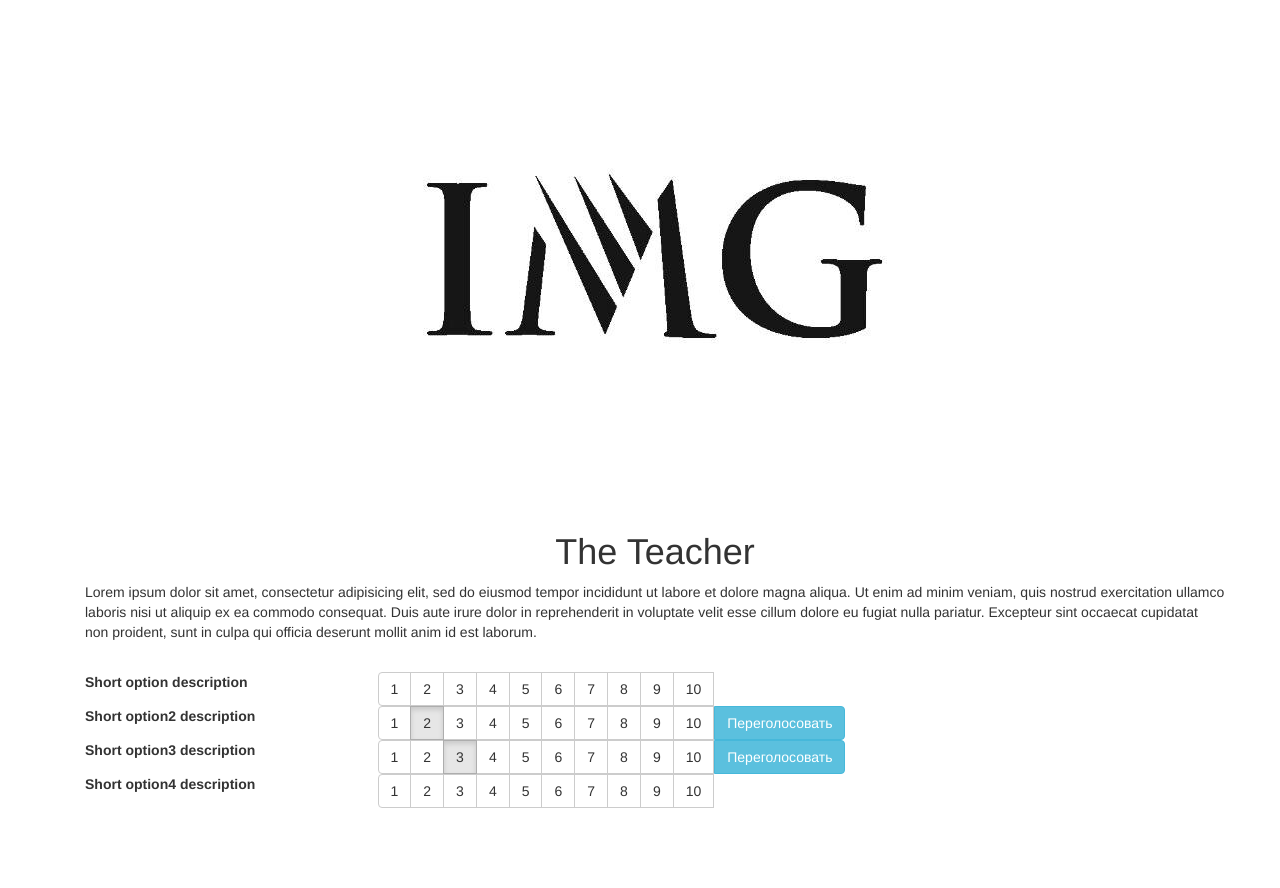
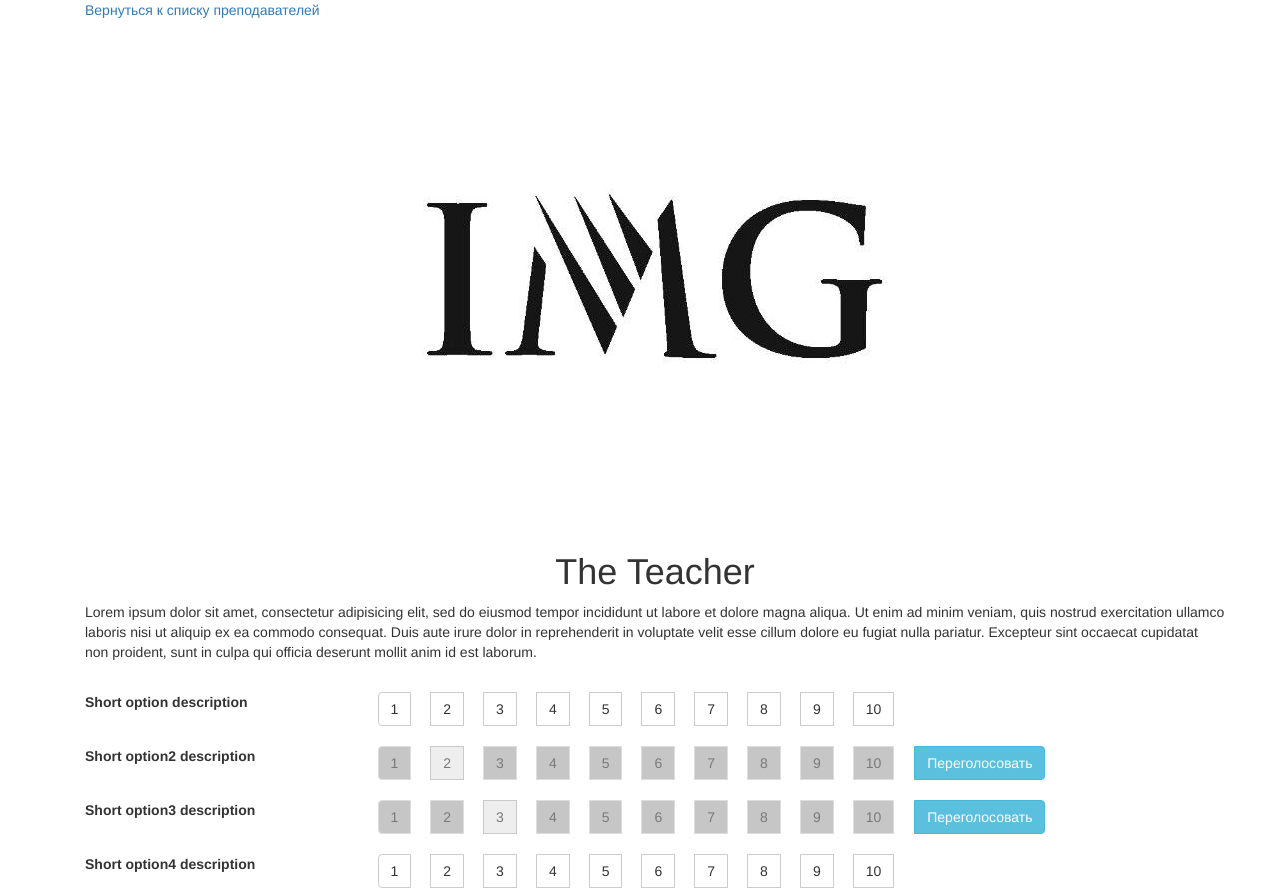
Before and after one commit to swnsma/teachers, a plain HTML site: page index.html at #/teachers in a window 1280 px wide. Both pictures are taken after a click on the link "Teacher2". Before the commit the page ends 808 px from the top, so only its background shows below. Drawn offline with Linux system fonts and the light colour scheme.

Commit message:
Change styles. Ready for presentation

```diff
--- a/css/style.css
+++ b/css/style.css
@@ -34,3 +34,12 @@
 .teacher-name {
     font-size: 20px;
 }
+.vote-option {
+    margin-top: 20px;
+}
+.vote-option label {
+    margin-right: 20px;
+}
+.disabled {
+    background-color: darkgray;
+}
--- a/js/controllers/teacherVoteController.js
+++ b/js/controllers/teacherVoteController.js
@@ -1,7 +1,6 @@
 app.controller('TeacherVoteController',
     ['$scope', "$http", '$routeParams', 'teacher', function($scope, $http, $routeParams, teacher){
-        console.log($routeParams)
         teacher.fn($routeParams.id, function(data) {
             $scope.teacher = new Teacher(data.teacher, $http);
-        })
+        });
     }]);
--- a/js/models/vote-option.js
+++ b/js/models/vote-option.js
@@ -12,13 +12,13 @@ function VoteOption(data, $http)
     }
     self.vote = function(teacher, $index) {
         if(self.value!= $index+1) {
-            $http.post('/vote', {id: teacher, option: self.id, value: $index+1})
-                .then(
-                function() {
+            //$http.post('/vote', {id: teacher, option: self.id, value: $index+1})
+            //    .then(
+            //    function() {
                     self.revoute=false;
                     self.value = $index+1;
-                }
-            )
+            //    }
+            //)
         }
     };
     self.enableRevote = function() {
--- a/views/teacher-vote.html
+++ b/views/teacher-vote.html
@@ -1,4 +1,5 @@
 <div class="container">
+    <div class="back"><a ng-href="#/teachers">Вернуться к  списку преподавателей</a></div>
     <div class="img">
         <img ng-src="{{teacher.img}}"/>
     </div>
@@ -6,12 +7,12 @@
     <div class="description">{{teacher.description}}</div>
     <div class="votes">
         <div ng-repeat="option in teacher.options">
-            <div class="row">
+            <div class="row vote-option">
                 <div class="col-sm-3">
                     <label>{{option.label}}</label>
                 </div>
                 <div class="col-sm-9 btn-group" data-toggle="buttons">
-                    <label class="btn btn-default" ng-repeat="point in option.points" ng-class="{'active': $index===option.value-1}">
+                    <label class="btn btn-default" ng-repeat="point in option.points" ng-class="{'active': $index===option.value-1, disabled: !option.revoute }">
                         <input ng-click="option.vote(teacher.id, $index)" ng-disabled="!option.revoute" type="radio"
                                ng-checked="point.checked" name="{{option.id}}" >
                         {{$index+1}}
--- a/views/teachers-list.html
+++ b/views/teachers-list.html
@@ -1,7 +1,7 @@
 <div class="container">
     <div class="col-sm-4 teacher-list-item"  ng-repeat="teacher in teachers| orderBy: ['vote', 'name']">
         <div class="col-sm-12">
-            <a href="#/teacher/{{teacher.id}}">
+            <a ng-href="#/teacher/{{teacher.id}}">
                 <div class="teacher-img" ng-class="{'vote': teacher.vote, 'unvote': !teacher.vote}"
                  ng-style="{'background': 'url(' + teacher.img+ ')  no-repeat center top / cover' }">
                 </div>
```
